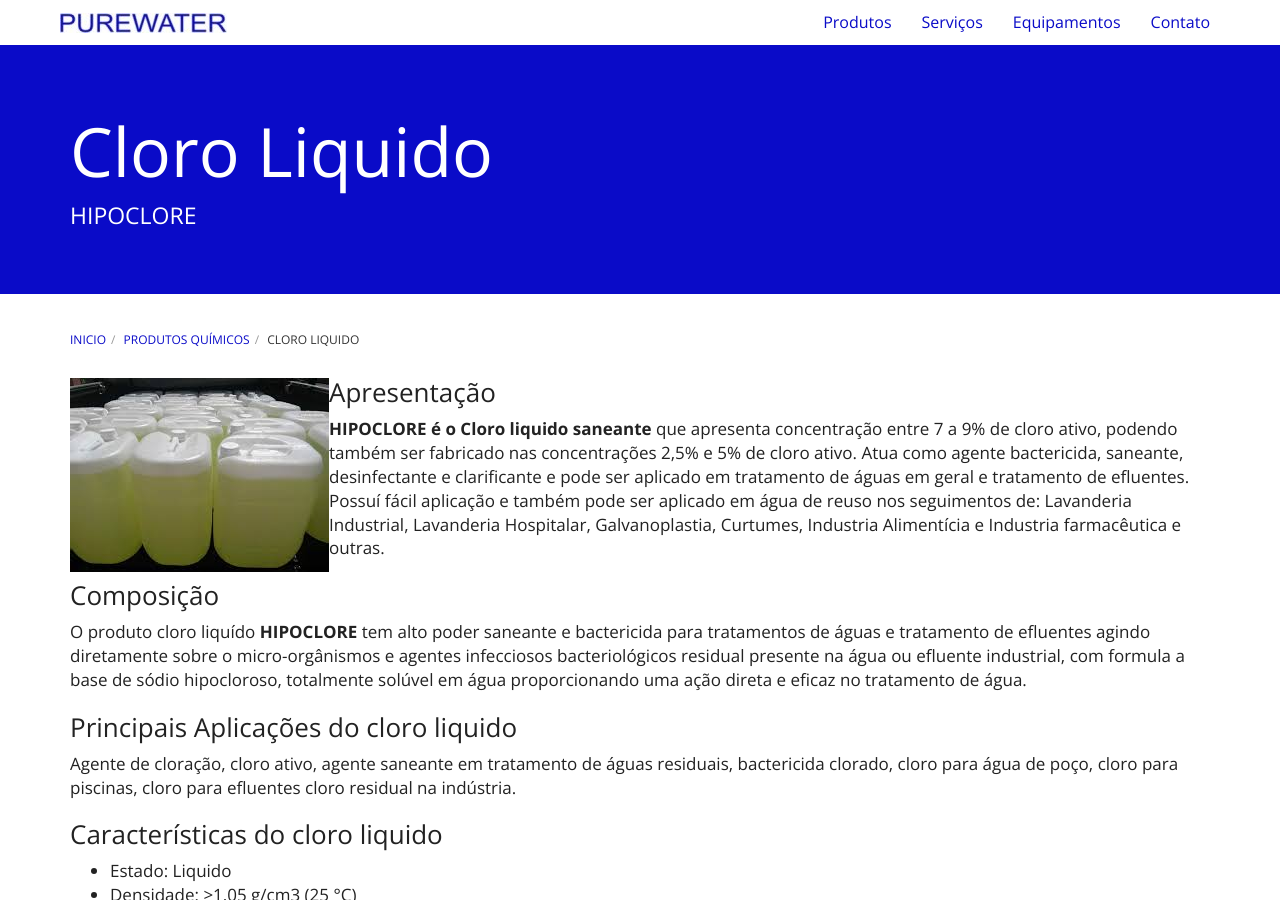
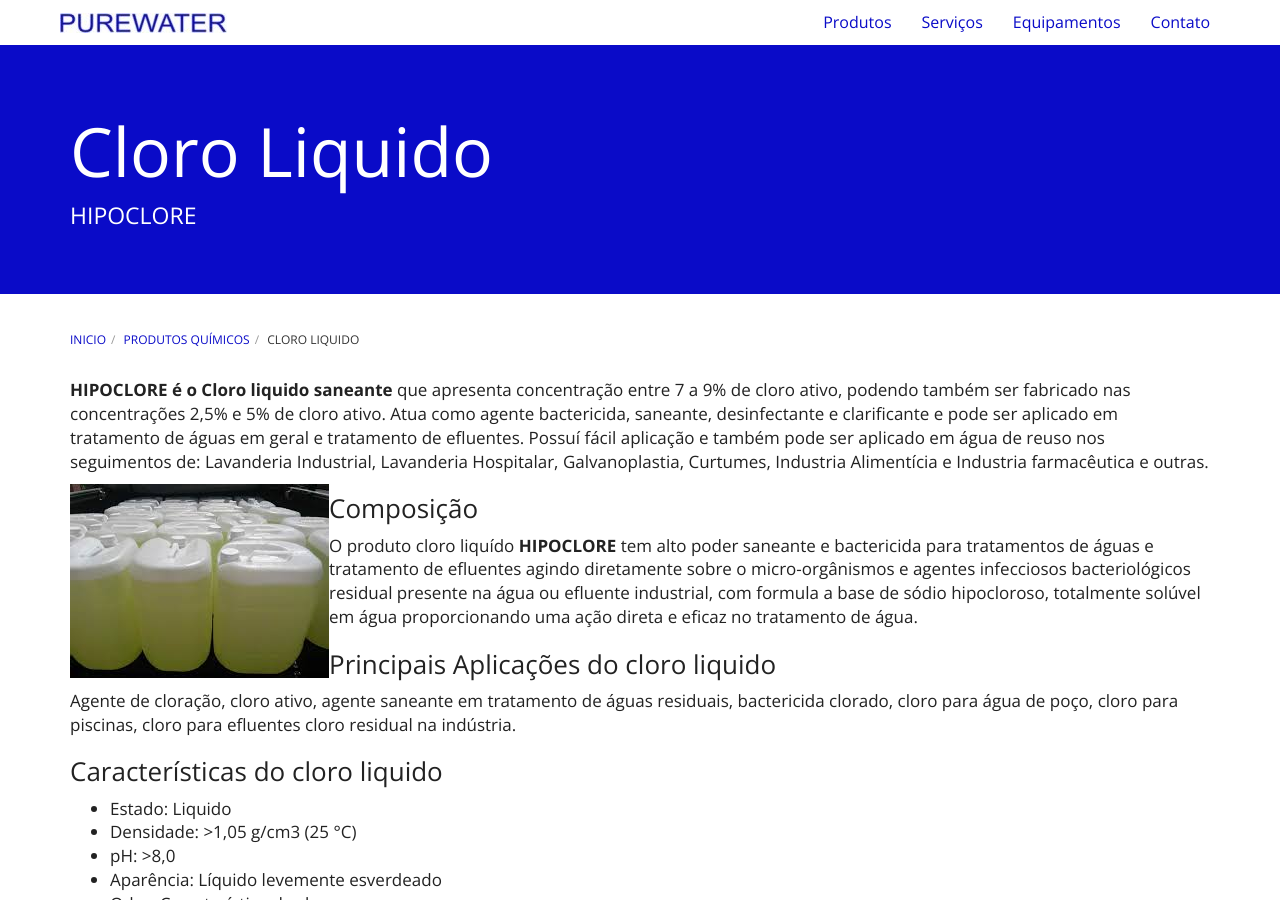
Before and after one commit to purewaterefluentes/purewaterefluentes.github.io, a Jekyll site: the page built from produtos/cloro-liquido.md, in a window 1280 px wide and 900 px high. Built offline with Jekyll 4.4.1, drawn with Linux system fonts in a browser that asks for light colours; nearby versions of some CDN libraries; library files that are not in the unit come from our copies.

Commit message:
Update cloro-liquido.md

```diff
--- a/produtos/cloro-liquido.md
+++ b/produtos/cloro-liquido.md
@@ -5,12 +5,10 @@
 subtitle: HIPOCLORE
 ---
 
-<img class="img-responsive pull-left" style="max-width: 50%;" src="../../website/images/pequeno/Hipoclore - Cloro.jpg" alt="Cloro Liquido">
-
-
-### Apresentação
 **HIPOCLORE é o Cloro liquido saneante** que apresenta concentração entre 7 a 9% de cloro ativo, podendo também ser fabricado nas concentrações 2,5% e 5% de cloro ativo. Atua como agente bactericida, saneante, desinfectante e clarificante e pode ser aplicado em tratamento de águas em geral e tratamento de efluentes.
 Possuí fácil aplicação e também pode ser aplicado em água de reuso nos seguimentos de: Lavanderia Industrial, Lavanderia Hospitalar, Galvanoplastia, Curtumes, Industria Alimentícia e Industria farmacêutica e outras.
+
+<img class="img-responsive pull-left" style="max-width: 75%;" src="../../website/images/pequeno/Hipoclore - Cloro.jpg" alt="Cloro Liquido">
 
 ### Composição
 O produto cloro liquído **HIPOCLORE** tem alto poder saneante e bactericida para tratamentos de águas e tratamento de efluentes agindo diretamente sobre o micro-orgânismos e agentes infecciosos bacteriológicos residual presente na água ou efluente industrial, com formula a base de sódio hipocloroso, totalmente solúvel em água proporcionando uma ação direta e eficaz no tratamento de água.
```
